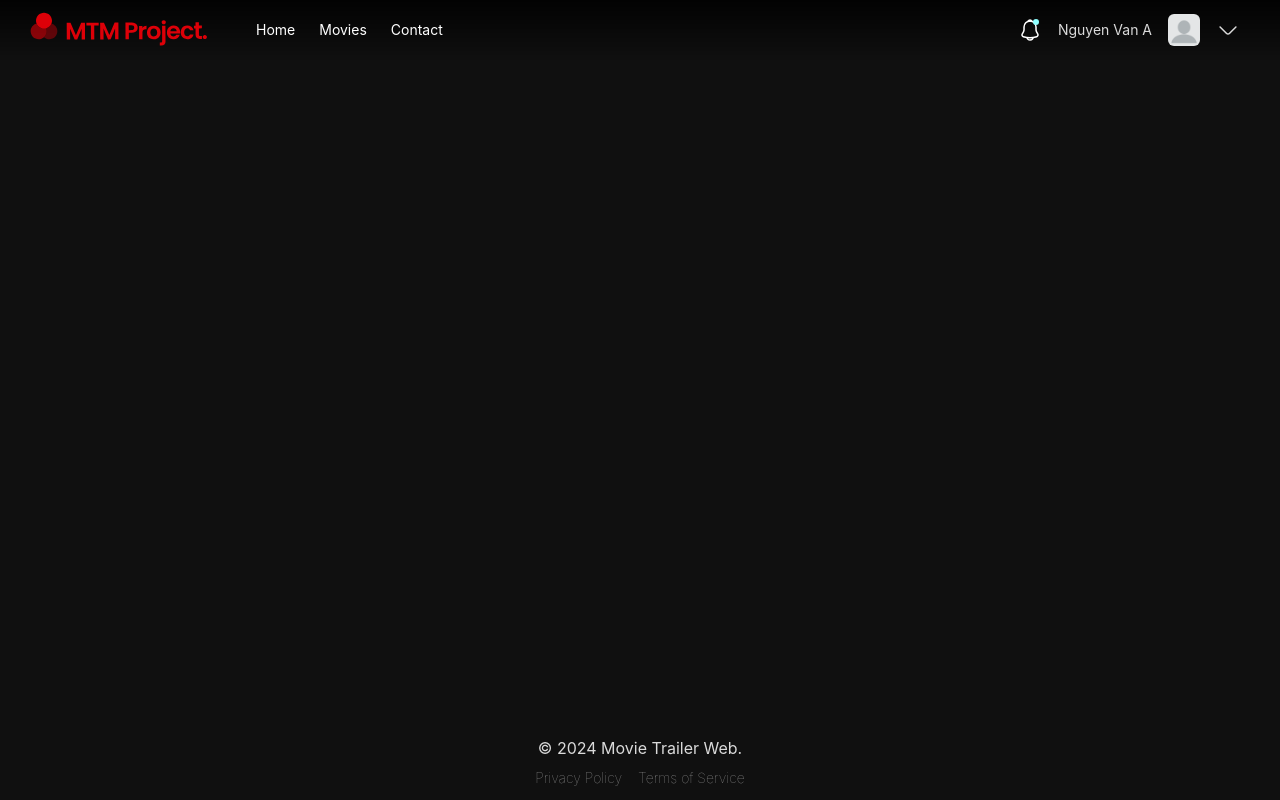
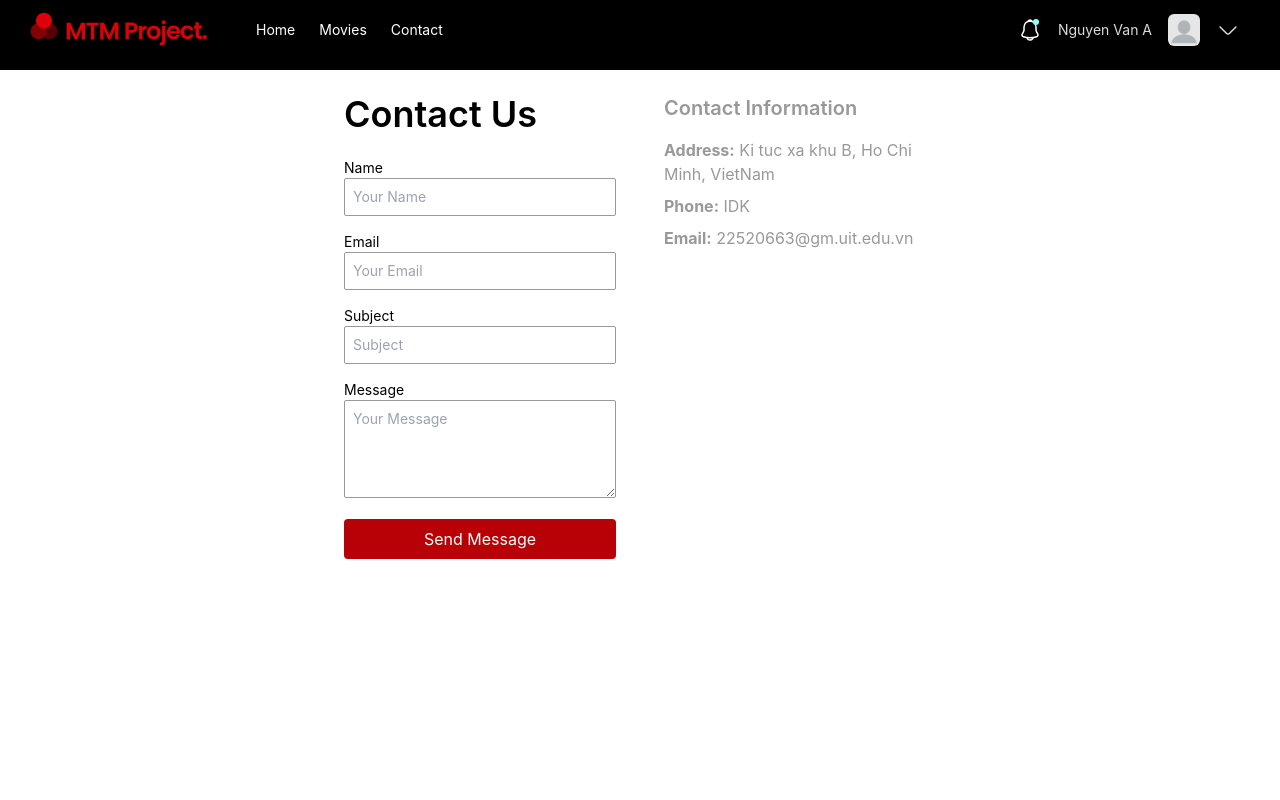
Before and after one commit to MinTuanit/QUANLYRAPCHIEUPHIM, a React (Create React App) app in the folder client-app/: page /user in a window 1280 px wide. Shown: the top 800 px of the page. Built offline with nearby package versions, Linux system fonts and the light colour scheme; the HTML template or start-up script is replaced by a standard one.

Commit message:
add Contact Us UI

```diff
--- a/client-app/src/components/user/Contact.jsx
+++ b/client-app/src/components/user/Contact.jsx
@@ -1,16 +1,107 @@
-import React, { useState, useRef } from "react";
-import { Route, Routes } from "react-router-dom";
+// src/components/ContactPage.jsx
+import { Header } from "antd/es/layout/layout";
+import React from "react";
 import UserHeader from "./Header";
-import ProfileImg from "./../../assets/images/profile.png";
+import ProfileImg from "../../assets/images/profile.png";
+import { UserOutlined } from "@ant-design/icons";
 import Footer from "./Footer";
 
-function Contact() {
-
+const Contact = () => {
   return (
-    <div className="bg-dark-gray min-h-screen w-full h-[900px] relative">
+    <div className="bg-black w-full">
+        <div className="h-[70px] bg-black w-full" />
+        <div className="px-[25%] bg-white w-full h-[740px]">
         <UserHeader ProfileName={"Nguyen Van A"} ProfilePic={ProfileImg} />
-      <Footer className="absolute bottom-0 left-0 w-full mt-10" />
+        <div className="flex flex-col md:flex-row md:justify-between">
+          <div className="md:w-[100%]">
+            <form className="bg-white p-6 rounded-lg">
+              <h2 className="text-4xl font-semibold mb-6">Contact Us</h2>
+              <div className="mb-4 text-sm">
+                <label htmlFor="name" className="block text-gray-700">
+                  Name
+                </label>
+                <input
+                  type="text"
+                  id="name"
+                  name="name"
+                  className="w-full border border-gray p-2 rounded-sm"
+                  placeholder="Your Name"
+                  required
+                />
+              </div>
+              <div className="mb-4 text-sm">
+                <label htmlFor="email" className="block text-gray-700">
+                  Email
+                </label>
+                <input
+                  type="email"
+                  id="email"
+                  name="email"
+                  className="w-full border border-gray p-2 rounded-sm"
+                  placeholder="Your Email"
+                  required
+                />
+              </div>
+              <div className="mb-4 text-sm">
+                <label htmlFor="subject" className="block text-gray-700">
+                  Subject
+                </label>
+                <input
+                  type="text"
+                  id="subject"
+                  name="subject"
+                  className="w-full border border-gray p-2 rounded-sm"
+                  placeholder="Subject"
+                />
+              </div>
+              <div className="mb-4 text-sm">
+                <label htmlFor="message" className="block text-gray-700">
+                  Message
+                </label>
+                <textarea
+                  id="message"
+                  name="message"
+                  className="w-full border border-gray p-2 rounded-sm"
+                  rows="4"
+                  placeholder="Your Message"
+                  required
+                ></textarea>
+              </div>
+              <button
+                type="submit"
+                className="w-full bg-red text-white py-2 rounded hover:bg-dark-red"
+                // onSubmit= {()=>handleSumit()}
+                onClick={() =>
+                  alert(
+                    "The message hasn't been sent besause the function hasn't been implemented yet"
+                  )
+                }
+              >
+                Send Message
+              </button>
+            </form>
+          </div>
+          <div className="md:w-[100%] mt-5 md:mt-0 ">
+            <div className="text-gray p-6">
+              <h2 className="text-xl font-semibold mb-4 text-red-600">
+                Contact Information
+              </h2>
+              <p className="mb-2">
+                <strong>Address:</strong> Ki tuc xa khu B, Ho Chi Minh, VietNam
+              </p>
+              <p className="mb-2">
+                <strong>Phone:</strong> IDK
+              </p>
+              <p className="mb-4">
+                <strong>Email:</strong> 22520663@gm.uit.edu.vn
+              </p>
+            </div>
+          </div>
+        </div>
+      </div>
+      <Footer className="mt-[40px] w-full" />
     </div>
   );
-}
+};
+
 export default Contact;
```
